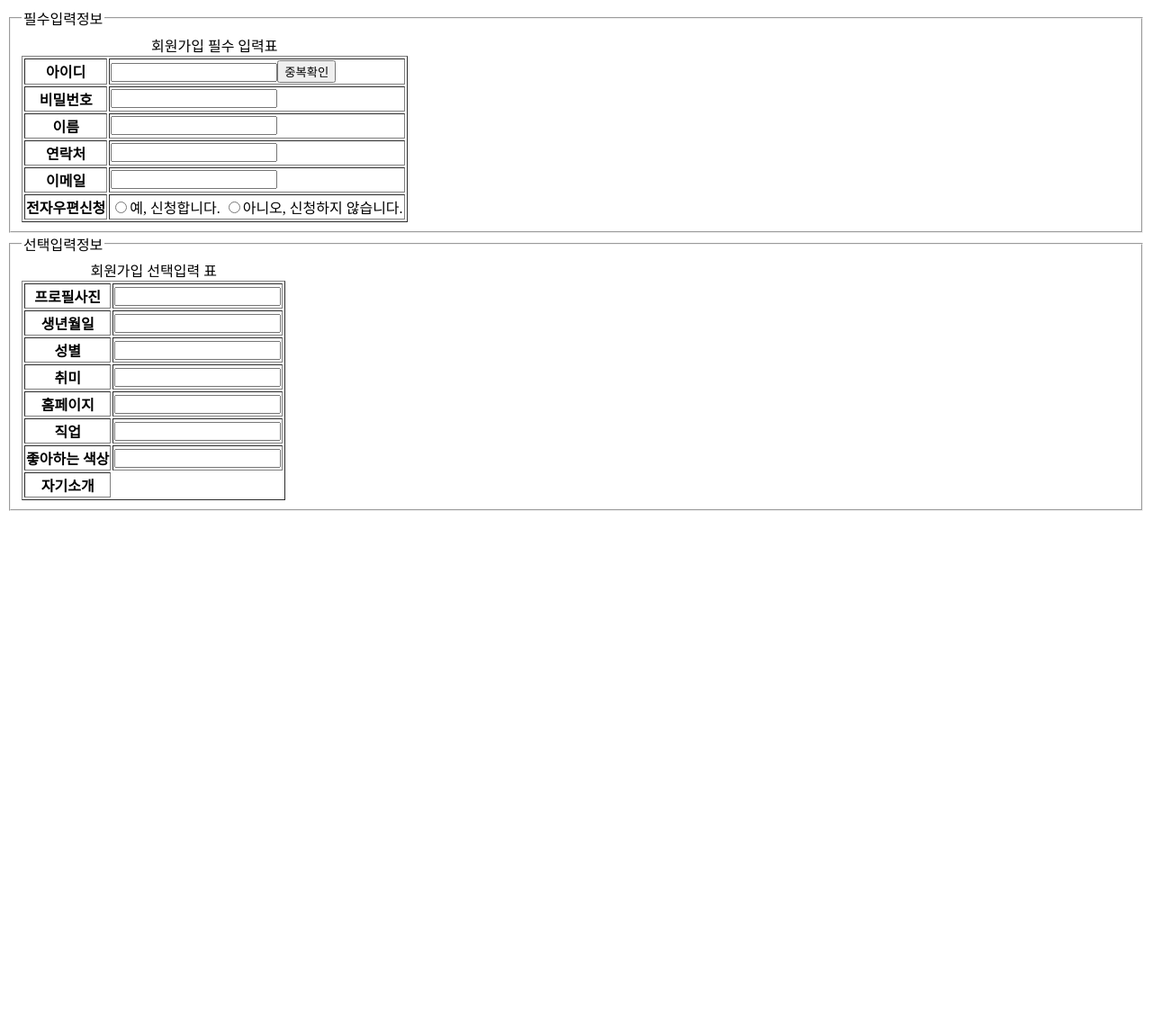
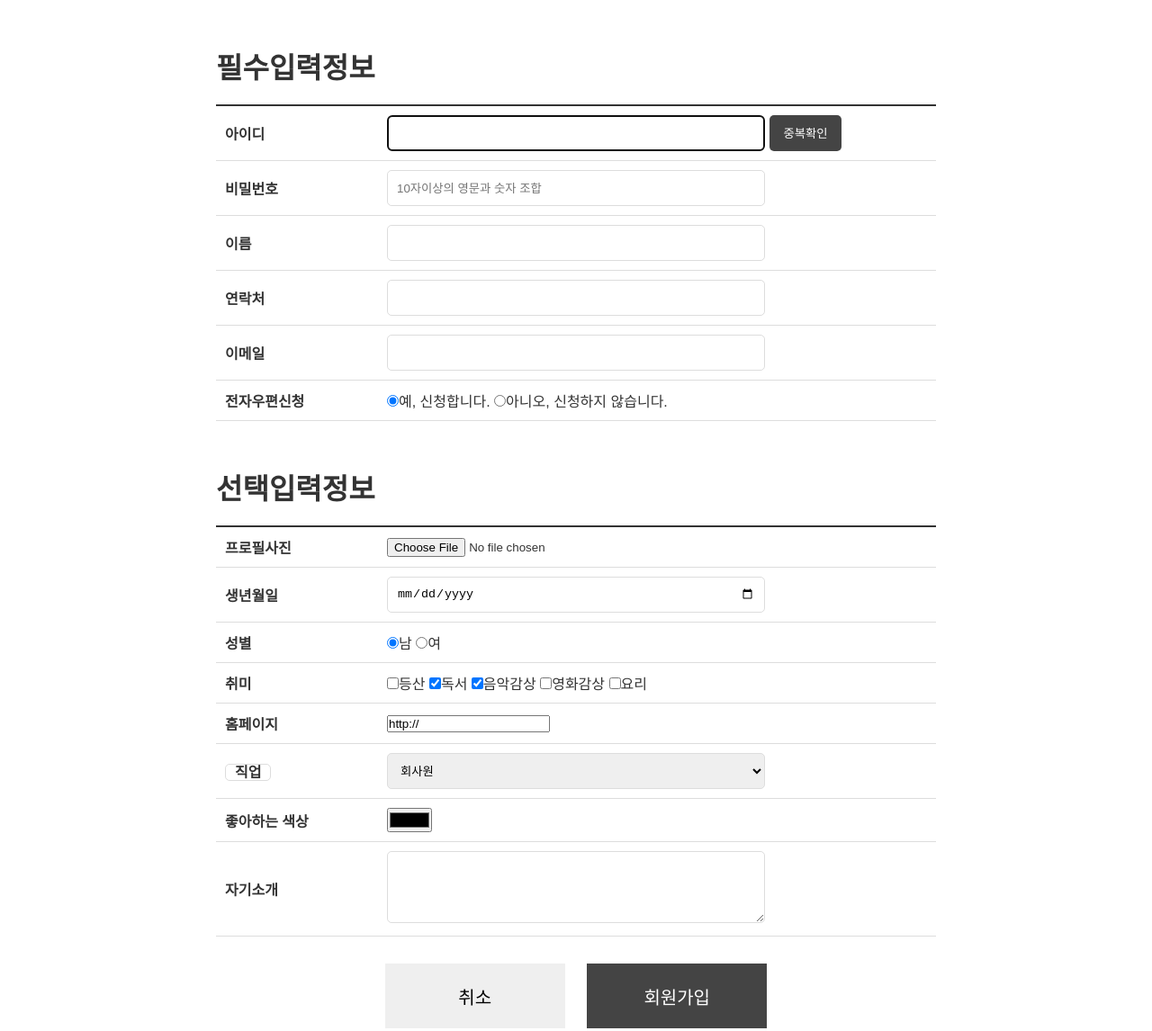
Before and after one commit to asdqw13/HelloWorld, a plain HTML site: page register.html in a window 1280 px wide. Shown: the whole page at 90% size. Before the commit the page ends 800 px from the top, so only its background shows below. Drawn offline with Linux system fonts and the light colour scheme.

Commit message:
두번째

```diff
--- a/register.html
+++ b/register.html
@@ -4,37 +4,51 @@
     <meta charset="UTF-8">
     <meta name="viewport" content="width=device-width, initial-scale=1.0">
     <title>회원가입 창</title>
-    <!-- <link href="./style/reg_style.css" rel="stylesheet"/> -->
+    <link href="./style/reg_style.css" rel="stylesheet"/>
 </head>
 <body>
+    <!--
+        form 태그에서 전달방식 2가지
+        method="get" : url에 전달되는 값이 보임, 간단한 문장 전송
+        method="post" : url에 전달되는 값이 안보임, 파일전송, 큰 용량 사용
+
+        minlength=5, maxlength=10
+        required : 필수입력
+        checked : 기본체크
+        selected : option의 기본선택
+        autoforcus : 상단에 포커스
+        placeholder : 주의 문구 입력(입력시 사라짐)
+    -->
+    <div id="join_wrap">
+        <form action="test2.html" method="get">
             <fieldset>
-        <legend>필수입력정보</legend>
-        <table border="1">
-            <caption>회원가입 필수 입력표</caption>
+                <legend class="join_title">필수입력정보</legend>
+                <table class="join_table">
+                    <!-- <caption>회원가입 필수 입력표</caption> -->
                     <tr>
-                <th><label for="user_id">아이디</label></th>
-                <td><input type="text" id="user_id" required><input type="button" value="중복확인"></td>
+                        <th class="join_first"><label for="user_id">아이디</label></th>
+                        <td class="join_first"><input type="text" class="join_textform" id="user_id" required autofocus><input type="button" class="join_firstbtn" value="중복확인"></td>
                     </tr>
                     <tr>
                         <th><label for="user_pw">비밀번호</label></th>
-                <td><input type="password" id="user_pw" required></td>
+                        <td><input type="password" class="join_textform" id="user_pw" required minlength="10" placeholder="10자이상의 영문과 숫자 조합"></td>
                     </tr>
                     <tr>
                         <th><label for="user_name">이름</label></th>
-                <td><input type="text" id="user_name" required></td>
+                        <td><input type="text" class="join_textform" id="user_name" required></td>
                     </tr>
                     <tr>
                         <th><label for="user_tel">연락처</label></th>
-                <td><input type="tel" id="user_tel" required></td>
+                        <td><input type="tel" class="join_textform" id="user_tel" required></td>
                     </tr>
                     <tr>
                         <th><label for="user_email">이메일</label></th>
-                <td><input type="email" id="user_email" required></td>
+                        <td><input type="email" class="join_textform" id="user_email" required></td>
                     </tr>
                     <tr>
                         <th>전자우편신청</th>
                         <td>
-                    <input type="radio" name="mail" id="mail_yes"><label for="mail_yes">예, 신청합니다.</label>
+                            <input type="radio" name="mail" id="mail_yes" checked><label for="mail_yes">예, 신청합니다.</label>
                             <input type="radio" name="mail" id="mail_no"><label for="mail_no">아니오, 신청하지 않습니다.</label>
                         </td>
                     </tr>
@@ -42,41 +56,64 @@
             </fieldset>
 
             <fieldset>
-        <legend>선택입력정보</legend>
-        <table border="1">
-            <caption>회원가입 선택입력 표</caption>
+                <legend class="join_title">선택입력정보</legend>
+                <table class="join_table">
+                    <!-- <caption>회원가입 선택입력 표</caption> -->
                     <tr>
-                <th><label for="user_id">프로필사진</label></th>
-                <td><input type="text"></td>
+                        <th class="join_first"><label for="user_photo">프로필사진</label></th>
+                        <td class="join_first"><input type="file" id="user_photo"></td>
                     </tr>
                     <tr>
-                <th><label for="user_pw">생년월일</label></th>
-                <td><input type="text"></td>
+                        <th><label for="user_birth">생년월일</label></th>
+                        <td><input type="date" class="join_textform" id="user_birth"></td>
                     </tr>
                     <tr>
-                <th><label for="user_name">성별</label></th>
-                <td><input type="text"></td>
+                        <th><label for="user_gender">성별</label></th>
+                        <td>
+                            <input type="radio" name="gender" id="gender_male" checked><label for="gender_male">남</label>
+                            <input type="radio" name="gender" id="gender_female"><label for="gender_female">여</label>
+                        </td>
                     </tr>
                     <tr>
-                <th><label for="user_phone">취미</label></th>
-                <td><input type="text"></td>
+                        <th><label for="user_hobby">취미</label></th>
+                        <td>
+                            <input type="checkbox" name="hobby" id="hobby_1"><label for="hobby_1">등산</label>
+                            <input type="checkbox" name="hobby" id="hobby_2" checked><label for="hobby_2">독서</label>
+                            <input type="checkbox" name="hobby" id="hobby_3" checked><label for="hobby_3">음악감상</label>
+                            <input type="checkbox" name="hobby" id="hobby_4"><label for="hobby_4">영화감상</label>
+                            <input type="checkbox" name="hobby" id="hobby_5"><label for="hobby_5">요리</label>
+                        </td>
                     </tr>
                     <tr>
-                <th><label for="user_email">홈페이지</label></th>
-                <td><input type="text"></td>
+                        <th><label for="user_homepage">홈페이지</label></th>
+                        <td><input type="url" id="user_homepage" value="http://"></td>
                     </tr>
                     <tr>
-                <th><label for="user_email">직업</label></th>
-                <td><input type="text"></td>
+                        <th><label for="user_job" class="join_textform">직업</label></th>
+                        <td>
+                            <select id="user_job" class="join_textform">
+                                <option selected>회사원</option>
+                                <option>연구원</option>
+                                <option>공무원</option>
+                                <option>학생</option>
+                            </select>
+                        </td>
                     </tr>
                     <tr>
-                <th><label for="user_email">좋아하는 색상</label></th>
-                <td><input type="text"></td>
+                        <th><label for="user_color">좋아하는 색상</label></th>
+                        <td><input type="color" id="user_color"></td>
                     </tr>
                     <tr>
-                <th>자기소개</th>
+                        <th><label for="user_intro">자기소개</label></th>
+                        <td><textarea class="join_textarea" id="user_intro" rows="10" cols="30"></textarea></td>
                     </tr>
                 </table>
             </fieldset>
+            <div class="join_btnarea">
+                <button type="reset">취소</button>
+                <button type="submit" class="join_lastbtn">회원가입</button>
+            </div>
+        </form>
+    </div>
 </body>
 </html>
--- a/style/reg_style.css
+++ b/style/reg_style.css
@@ -8,6 +8,112 @@
 
 body
 {
-    color: red;
-    background-color: blue;
+    font-family: "나눔고딕", sans-serif;
+    font-size: 16px;
+    color: #333333;
 }
+
+fieldset
+{
+    border: 0;
+}
+
+table
+{
+    border-collapse: collapse; /* 테두리사이 간격 없애기 */
+}
+
+/* caption
+{
+    position: absolute;
+    left: 100px;
+} */
+
+#join_wrap
+{
+    width: 800px;
+    margin: 0 auto; /* 가운데 정렬 */
+}
+
+#join_wrap .join_title
+{
+    padding: 50px 0 20px;
+    font-size: 2em;
+    font-weight: 700;
+}
+
+.join_table th, .join_table td
+{
+    padding: 10px;
+    box-sizing: border-box;
+    border-bottom: 1px solid #dddddd;
+}
+
+.join_table th
+{
+    width: 180px;
+    text-align: left;
+}
+
+.join_table td
+{
+    width: 620px;
+}
+
+.join_table .join_first
+{
+    border-top: 2px solid #333333;
+}
+
+.join_table .join_textform
+{
+    width: 420px;
+    height: 40px;
+    border: 1px solid #dddddd;
+    border-radius: 5px;
+    padding: 0px 10px;
+    box-sizing: border-box; /* 박스의 테두리를 동일하게 조절 */
+}
+
+.join_table .join_firstbtn
+{
+    margin-left: 5px;
+    padding-top: 3px;
+    padding-bottom: 5px;
+    width: 80px;
+    height: 40px;
+    background-color: #444444;
+    border: 0;
+    border-radius: 5px;
+    color: #ffffff;
+}
+
+.join_table .join_textarea
+{
+    width: 420px;
+    height: 80px;
+    border: 1px solid #dddddd;
+    border-radius: 5px;
+    padding: 10px;
+    box-sizing: border-box;
+}
+
+.join_btnarea
+{
+    text-align: center;
+    margin: 30px 0;
+}
+
+.join_btnarea button
+{
+    width: 200px;
+    height: 72px;
+    margin: 0 10px;
+    border: 0;
+    font-size: 20px;
+}
+.join_btnarea .join_lastbtn
+{
+    background-color: #444444;
+    color: #ffffff;
+}
```
Lines whose indentation alone changed are shown as unchanged.
